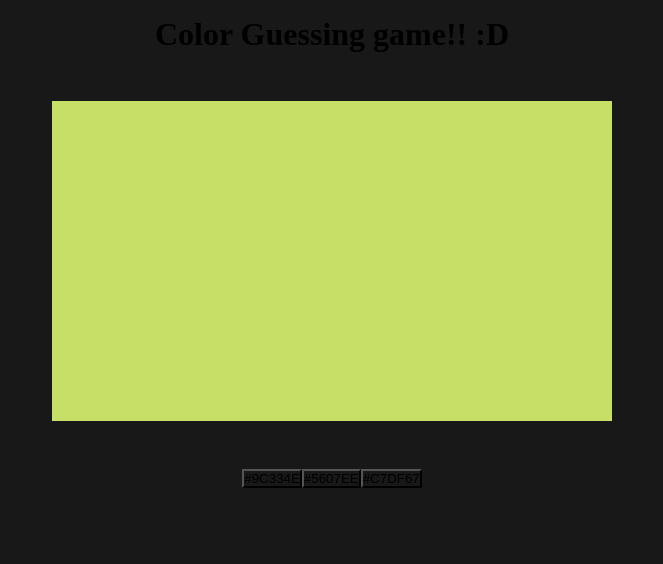
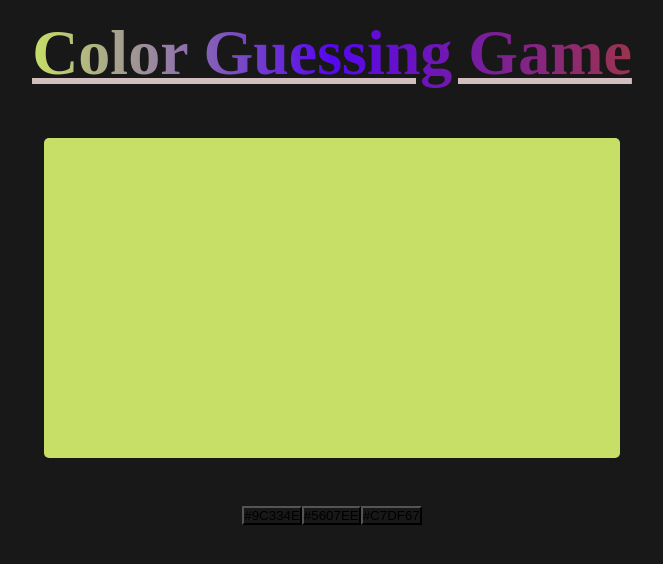
Before and after one commit to Albatraoz12/color-guessing-game, a React (Vite) app: page / in a window 1280 px wide. Shown: the top 564 px of the page, without its empty margins (308-971 px from the left). Built offline with nearby package versions, Linux system fonts and the light colour scheme.

Commit message:
implement styling for game board and h1

```diff
--- a/src/App.css
+++ b/src/App.css
@@ -15,3 +15,33 @@
   width: 90%;
   padding-top: 1rem;
 }
+
+.game-bord {
+  height: 20rem;
+  width: 100%;
+  margin: 0 auto;
+  border-radius: 5px;
+}
+
+h1 {
+  font-size: 2.2em;
+  text-decoration: underline;
+  text-decoration-color: rgb(209, 190, 190);
+  background: -webkit-linear-gradient(
+    180deg,
+    rgba(156, 51, 78, 1) 0%,
+    rgba(86, 7, 238, 1) 50%,
+    rgba(199, 223, 103, 1) 100%
+  );
+  -webkit-background-clip: text;
+  -webkit-text-fill-color: transparent;
+}
+
+@media (min-width: 1000px) {
+  h1 {
+    font-size: 4em;
+  }
+  .game-bord {
+    width: 50%;
+  }
+}
--- a/src/App.jsx
+++ b/src/App.jsx
@@ -30,14 +30,13 @@ function App() {
 
   return (
     <>
-      <h1>Color Guessing game!! :D</h1>
+      <h1>Color Guessing Game</h1>
 
       <div
         style={{
           backgroundColor: answer,
-          height: '20rem',
-          width: '35rem',
         }}
+        className='game-bord'
       ></div>
 
       <div>
```
